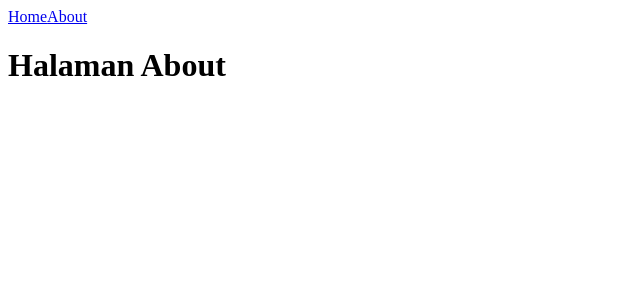
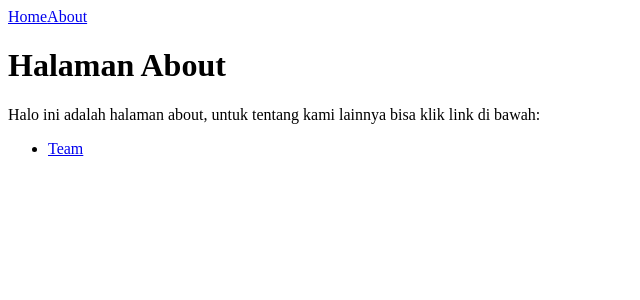
Before and after one commit to Ikram-Maulana/Code-explore, a React (Create React App) app in the folder React - ARI/Chapter4/tutorial-react-router/: page /about in a window 1280 px wide. Shown: the top 300 px of the page, without its empty margins (0-640 px from the left). Built offline with nearby package versions, Linux system fonts and the light colour scheme.

Commit message:
4.3. Chapter 4 - Membuat Nested Route Part 1
Implement Nested Router But Change Page

```diff
--- a/React - ARI/Chapter4/tutorial-react-router/public/index.html
+++ b/React - ARI/Chapter4/tutorial-react-router/public/index.html
@@ -11,6 +11,10 @@
     />
     <link rel="apple-touch-icon" href="%PUBLIC_URL%/logo192.png" />
     <link rel="manifest" href="%PUBLIC_URL%/manifest.json" />
+    <link
+      rel="stylesheet"
+      href="https://fonts.googleapis.com/css?family=Roboto:300,400,500,700&display=swap"
+    />
     <title>Tutorial React Router</title>
   </head>
   <body>
--- a/React - ARI/Chapter4/tutorial-react-router/src/About.js
+++ b/React - ARI/Chapter4/tutorial-react-router/src/About.js
@@ -1,3 +1,19 @@
+import React from "react";
+import { Link } from "react-router-dom";
+
 export default function About() {
-  return <h1>Halaman About</h1>;
+  return (
+    <>
+      <h1>Halaman About</h1>
+      <p>
+        Halo ini adalah halaman about, untuk tentang kami lainnya bisa klik link
+        di bawah:
+      </p>
+      <ul>
+        <li>
+          <Link to="/about/team">Team</Link>
+        </li>
+      </ul>
+    </>
+  );
 }
--- /dev/null
+++ b/React - ARI/Chapter4/tutorial-react-router/src/AboutTeam.js
@@ -0,0 +1,5 @@
+import React from "react";
+
+export default function AboutTeam() {
+  return <h1>Halaman About Team</h1>;
+}
--- a/React - ARI/Chapter4/tutorial-react-router/src/App.js
+++ b/React - ARI/Chapter4/tutorial-react-router/src/App.js
@@ -1,6 +1,7 @@
 import React from "react";
 import { Link, Route, Routes } from "react-router-dom";
 import About from "./About";
+import AboutTeam from "./AboutTeam";
 import Home from "./Home";
 
 function App() {
@@ -14,6 +15,7 @@ function App() {
       <Routes>
         <Route path="/" element={<Home />} />
         <Route path="about" element={<About />} />
+        <Route path="about/team" element={<AboutTeam />} />
       </Routes>
     </div>
   );
--- a/React - ARI/Chapter4/tutorial-react-router/src/Home.js
+++ b/React - ARI/Chapter4/tutorial-react-router/src/Home.js
@@ -1,3 +1,5 @@
+import React from "react";
+
 export default function Home() {
   return <h1>Halaman Home</h1>;
-};
+}
```
Also changed, not shown: React - ARI/Chapter4/tutorial-react-router/public/logo512.png (deleted).
